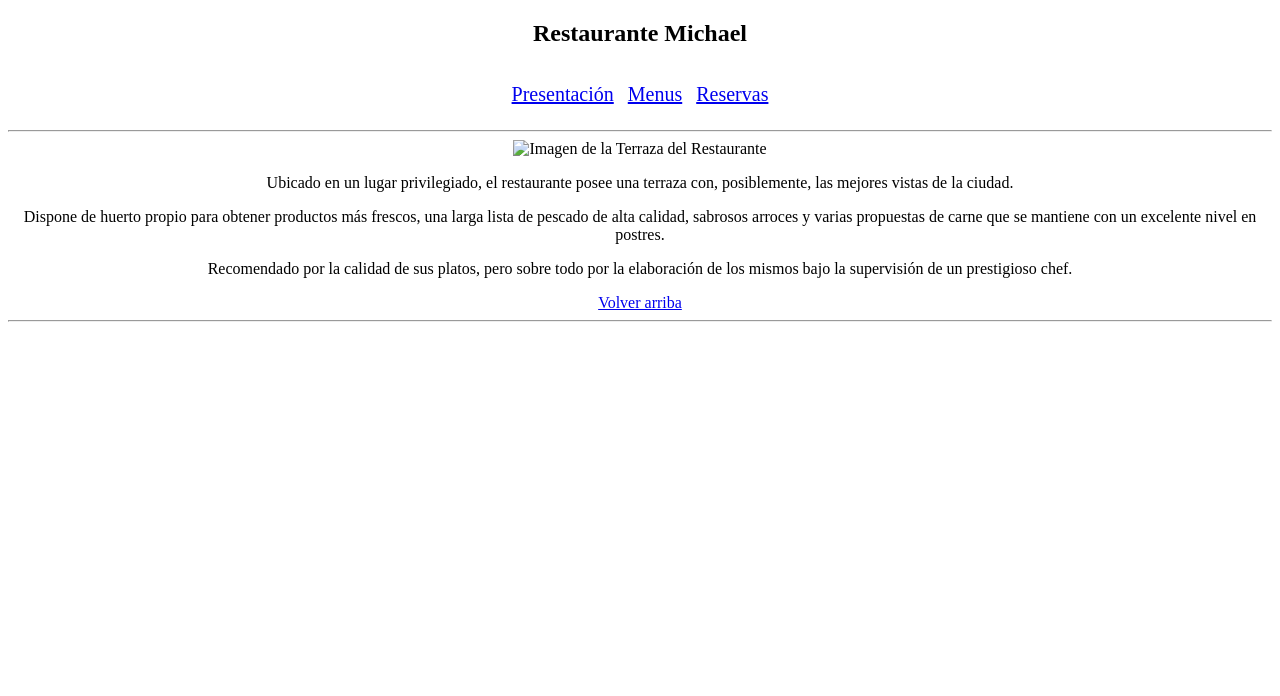
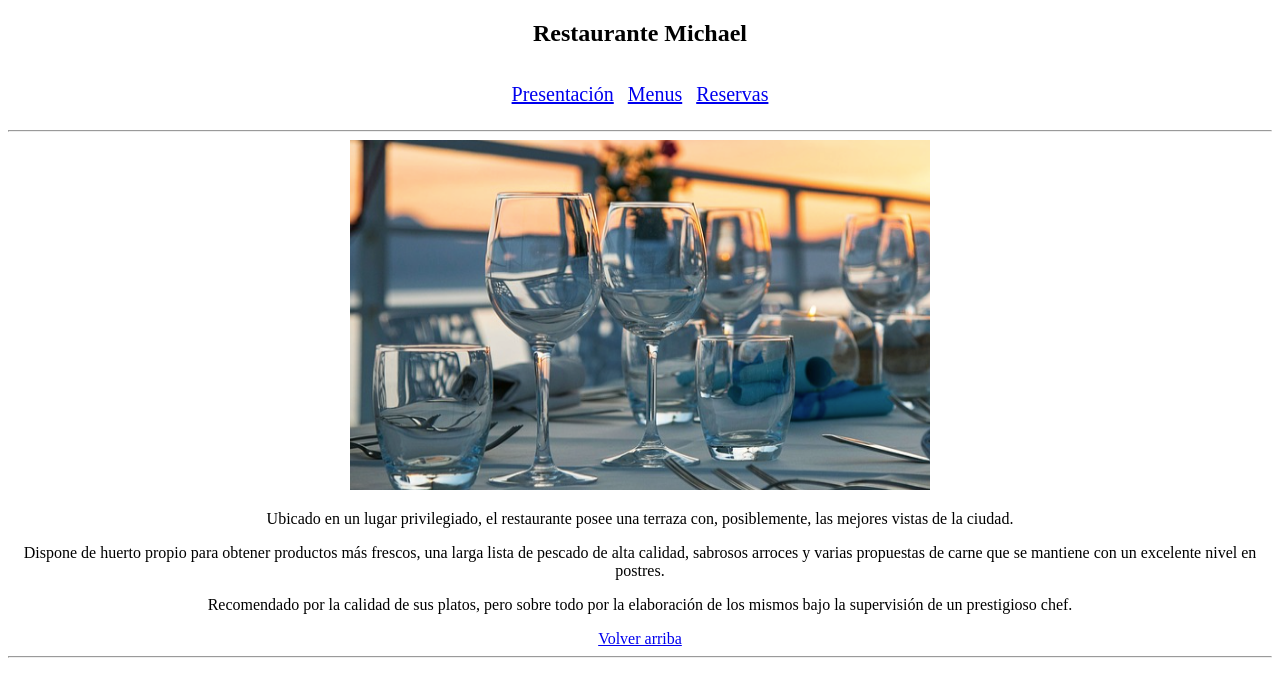
Before and after one commit to Michael8991/LMYSGI, a plain HTML site: page Feedback-Ud1/html/index.html in a window 1280 px wide. Drawn offline with Linux system fonts and the light colour scheme.

Commit message:
reconfigurar rutas

```diff
--- a/Feedback-Ud1/html/index.html
+++ b/Feedback-Ud1/html/index.html
@@ -42,7 +42,7 @@
         </div>
         <hr>
         <div class="imagenIndex" align="center">
-            <img src="Imagenes/ImagenIndexMesa.jpeg" alt="Imagen de la Terraza del Restaurante">
+            <img src="../Imagenes/ImagenIndexMesa.jpeg" alt="Imagen de la Terraza del Restaurante">
         </div>
         <p >
             Ubicado en un lugar privilegiado, el restaurante posee una terraza con, posiblemente, las mejores vistas
```
